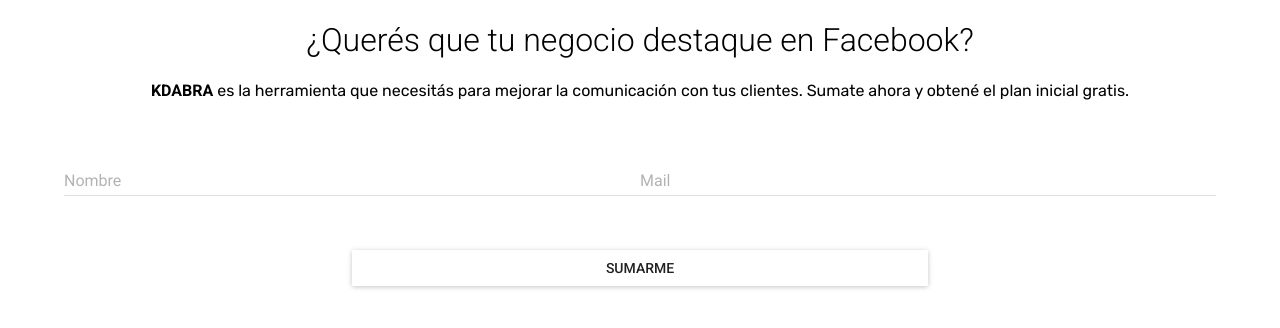
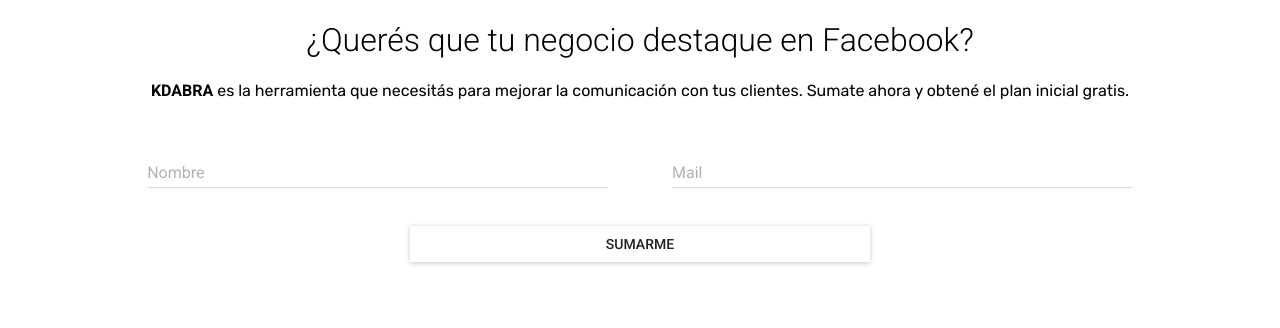
Before and after one commit to FedeAPerez/kdabrawebplatform, a React (Create React App) app: page / in a window 1280 px wide. Shown: the top 328 px of the page. Built offline with nearby package versions, Linux system fonts and the light colour scheme.

Commit message:
mejoras de margin

```diff
--- a/src/App.css
+++ b/src/App.css
@@ -49,8 +49,8 @@
 {
   .kdabra-app-button-container {
     display: inline-block;
-    margin: 1em auto;
-    width: 50%
+    margin: 0.5em 2em;
+    width: 40%
   }
   .kdabra-app-input {
     display: inline-block;
```
